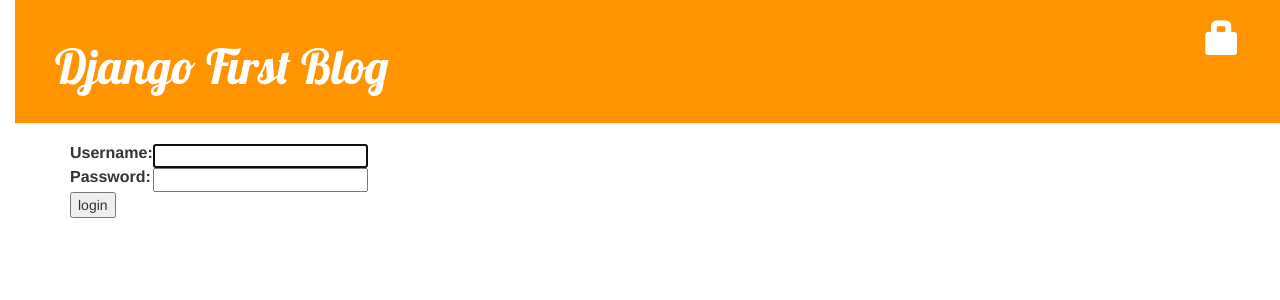
After one commit to pureYuOrg/my-first-blog, a Django app: a page that uses blog/templates/blog/base.html in a window 1280 px wide. The commit adds this page. Shown: the top 300 px of the page. Run offline with Django 3.2, Linux system fonts and the light colour scheme; some libraries are stand-ins or nearby versions.

Commit message:
Authorizing added, publishing, draft list added

```diff
--- a/blog/templates/blog/base.html
+++ b/blog/templates/blog/base.html
@@ -12,8 +12,12 @@
         <div class="page-header">
             {% if user.is_authenticated %}
                 <a href="{% url 'post_new' %}" class="top-menu"><span class="glyphicon glyphicon-plus"></span></a>
+                <a href="{% url 'post_draft_list' %}" class="top-menu"><span class="glyphicon glyphicon-edit"></span></a>
+                <p class="top-menu">Hello {{ user.username }} <small>(<a href="{% url 'logout' %}">Log out</a>)</small></p>
+            {% else %}
+                <a href="{% url 'login' %}" class="top-menu"><span class="glyphicon glyphicon-lock"></span></a>
             {% endif %}
-            <h1><a href="/">Django Girls Blog</a></h1>
+            <h1><a href="/">Django First Blog</a></h1>
         </div>
         <div class="content container">
             <div class="row">
--- a/blog/templates/blog/post_detail.html
+++ b/blog/templates/blog/post_detail.html
@@ -6,9 +6,12 @@
             <div class="date">
                 {{ post.published_date }}
             </div>
+        {% else %}
+            <a class="btn btn-default" href="{% url 'post_publish' pk=post.pk %}">Publish</a>
         {% endif %}
         {% if user.is_authenticated %}
-             <a class="btn btn-default" href="{% url 'post_edit' pk=post.pk %}"><span class="glyphicon glyphicon-pencil"></span></a>
+            <a class="btn btn-default" href="{% url 'post_edit' pk=post.pk %}"><span class="glyphicon glyphicon-pencil"></span></a>
+            <a class="btn btn-default" href="{% url 'post_remove' pk=post.pk %}"><span class="glyphicon glyphicon-remove"></span></a>
         {% endif %}
         <h1>{{ post.title }}</h1>
         <p>{{ post.text|linebreaksbr }}</p>
--- /dev/null
+++ b/blog/templates/registration/login.html
@@ -0,0 +1,24 @@
+{% extends "blog/base.html" %}
+
+{% block content %}
+    {% if form.errors %}
+        <p>Your username and password didn't match. Please try again.</p>
+    {% endif %}
+
+    <form method="post" action="{% url 'login' %}">
+    {% csrf_token %}
+        <table>
+        <tr>
+            <td>{{ form.username.label_tag }}</td>
+            <td>{{ form.username }}</td>
+        </tr>
+        <tr>
+            <td>{{ form.password.label_tag }}</td>
+            <td>{{ form.password }}</td>
+        </tr>
+        </table>
+
+        <input type="submit" value="login" />
+        <input type="hidden" name="next" value="{{ next }}" />
+    </form>
+{% endblock %}
--- a/blog/urls.py
+++ b/blog/urls.py
@@ -6,4 +6,7 @@
     url(r'^post/(?P<pk>\d+)/$', views.post_detail, name='post_detail'),
     url(r'^post/new/$', views.post_new, name='post_new'),
     url(r'^post/(?P<pk>\d+)/edit/$', views.post_edit, name='post_edit'),
+    url(r'^drafts/$', views.post_draft_list, name='post_draft_list'),
+    url(r'^post/(?P<pk>\d+)/publish/', views.post_publish, name='post_publish'),
+    url(r'^post/(?P<pk>\d+)/remove/', views.post_remove, name='post_remove'),
 ]
--- a/mysite/settings.py
+++ b/mysite/settings.py
@@ -124,3 +124,4 @@
 STATIC_URL = '/static/'
 STATIC_ROOT = os.path.join(BASE_DIR, 'static')
 #STATIC_ROOT = os.path.join(BASE_DIR, 'blog/static')
+LOGIN_REDIRECT_URL = '/'
--- a/mysite/urls.py
+++ b/mysite/urls.py
@@ -13,12 +13,22 @@
     1. Import the include() function: from django.urls import include, path
     2. Add a URL to urlpatterns:  path('blog/', include('blog.urls'))
 """
+#from django.urls import include, path
+from django.conf.urls import include, url
 from django.contrib import admin
-from django.urls import include, path
+
+from django.contrib.auth import views
+from django.contrib.auth.views import LoginView, LogoutView
 
 urlpatterns = [
-    path(r'admin/', admin.site.urls),
-    path(r'', include('blog.urls')),
-#    path('^$', Home.as_view(), name='homepage.html'),
+    #path(r'admin/', admin.site.urls),
+    #path(r'', include('blog.urls')),
+
+    url(r'^admin/', admin.site.urls),
+    url(r'^accounts/login/$', LoginView.as_view(), name='login'),
+    url(r'^accounts/logout/$', LogoutView.as_view(), name='logout', kwargs={'next_page': '/'}),
+    url(r'', include('blog.urls')),
+
+    #    path('^$', Home.as_view(), name='homepage.html'),
 #    path('^$', TemplateView.as_view(template_name='homepage.html')),
 ]
```
Also changed, not shown: blog/templates/blog/post_draft_list.html (added, +11 -0 lines), blog/views.py (+23 -2 lines).
